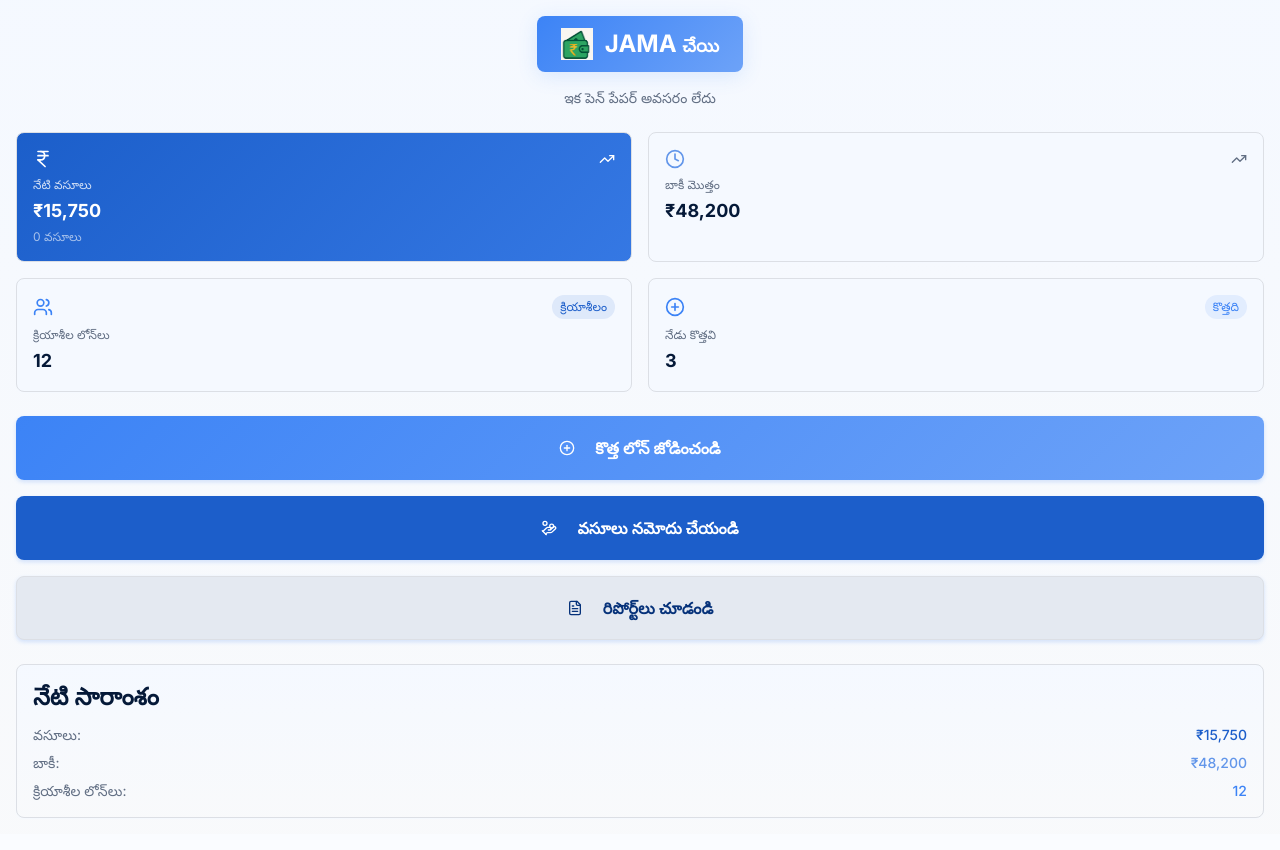
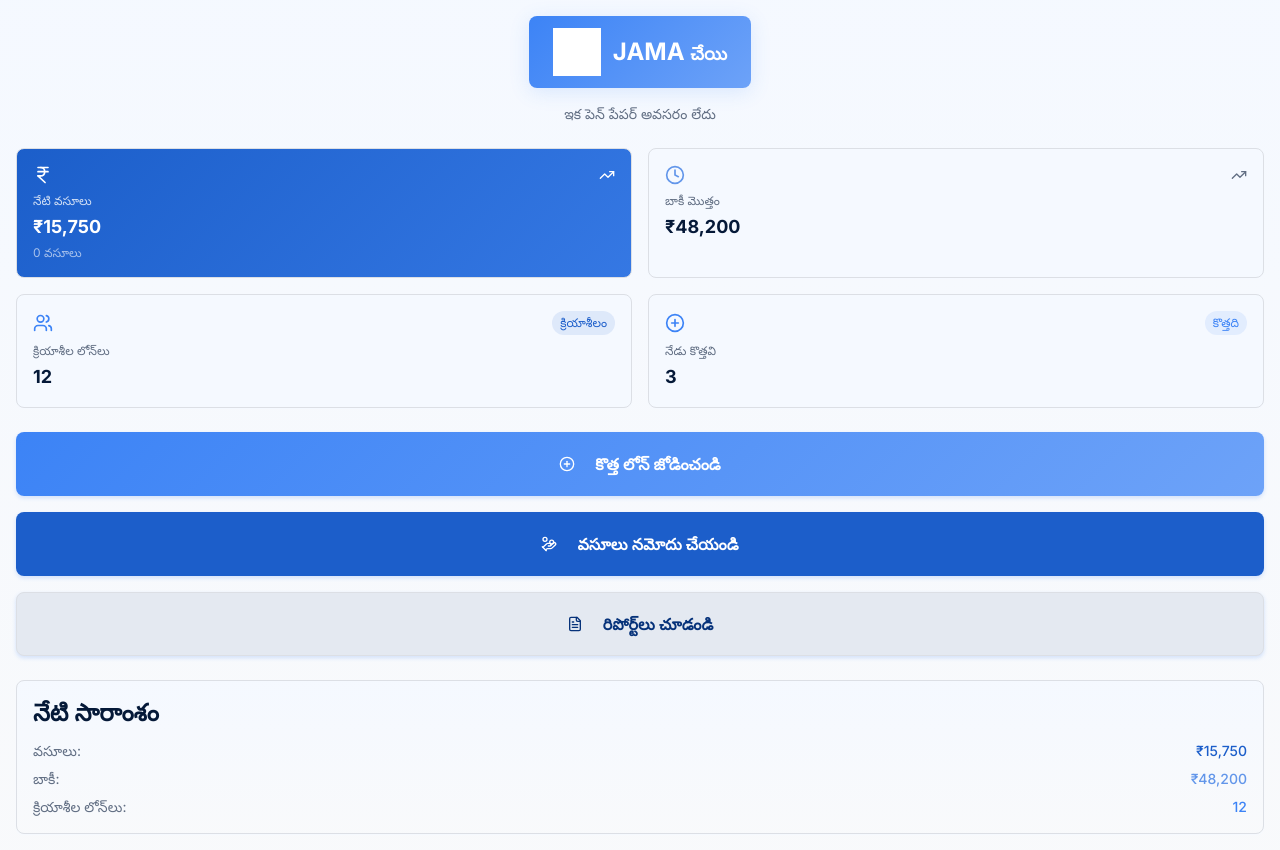
Before and after one commit to mallidiadireddy9999-crypto/jama-daily-collections, a React (Vite) app: page / in a window 1280 px wide. Built offline with nearby package versions, Linux system fonts and the light colour scheme.

Commit message:
Update icon size and color
Increase icon size and update colors to match the logo.

```diff
--- a/src/components/Dashboard.tsx
+++ b/src/components/Dashboard.tsx
@@ -167,7 +167,7 @@ const Dashboard = () => {
       <div className="text-center space-y-4">
         <div className="flex justify-center">
           <div className="bg-gradient-money px-6 py-3 rounded-lg shadow-money flex items-center gap-3">
-            <img src="/lovable-uploads/6931d901-421c-4070-833d-a383481866ec.png" alt="Wallet" className="h-8 w-8" />
+            <img src="/lovable-uploads/6931d901-421c-4070-833d-a383481866ec.png" alt="Wallet" className="h-12 w-12 brightness-0 invert" />
             <h1 className="text-2xl font-bold text-primary-foreground">
               JAMA <span className="text-lg">చేయి</span>
             </h1>
```
